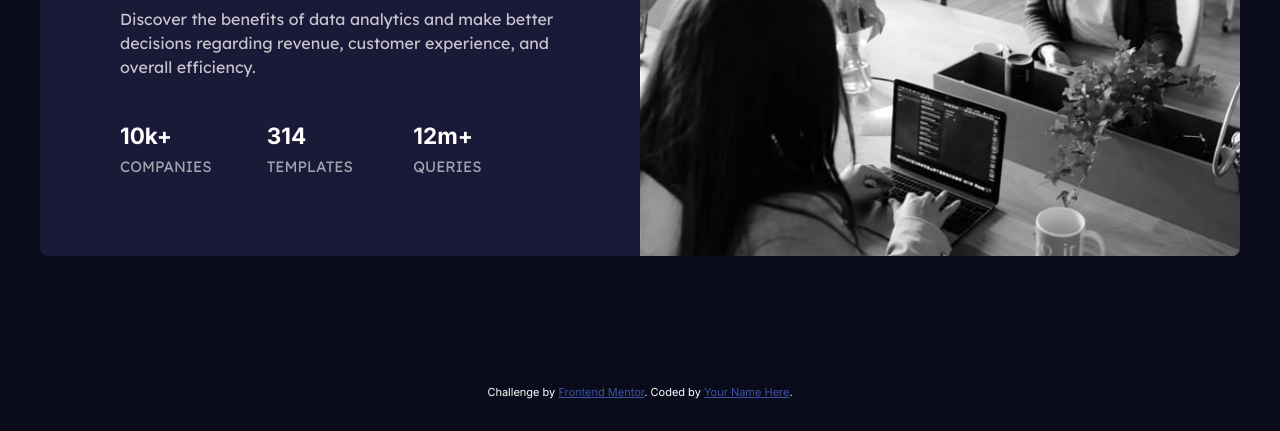
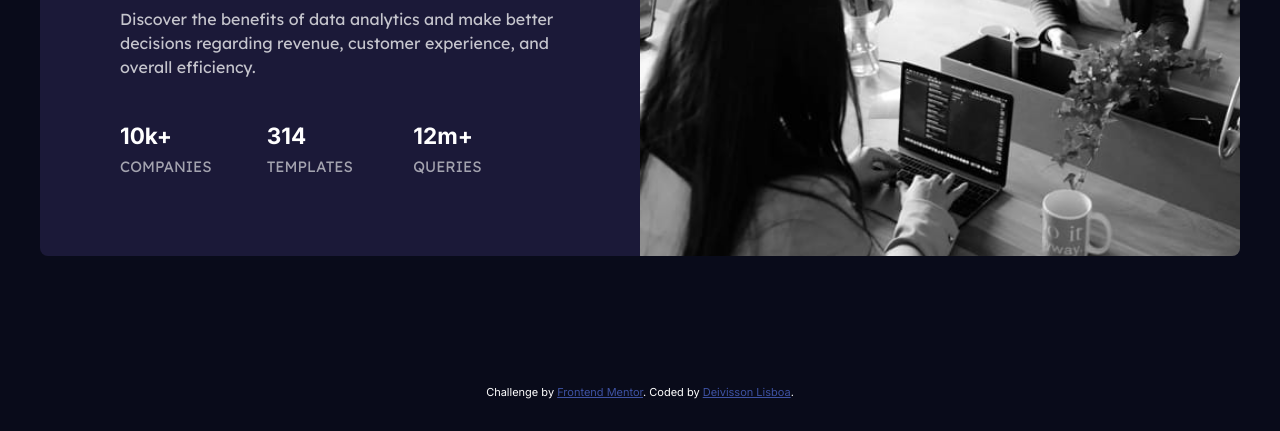
Before and after one commit to DeivissonLisboa/frontend-mentor-stats-preview-card-component, a plain HTML site: page index.html in a window 1280 px wide. Shown: the part 369-800 px from the top of the page. Drawn offline with Linux system fonts and the light colour scheme.

Commit message:
Change attribution

```diff
--- a/index.html
+++ b/index.html
@@ -30,7 +30,7 @@
     <main>
       <header>
         <img
-          src="images/image-header-mobile.jpg"
+          src="images/image-header-desktop.jpg"
           alt="business women with notebooks"
         />
       </header>
@@ -63,7 +63,10 @@
       Challenge by
       <a href="https://www.frontendmentor.io?ref=challenge" target="_blank"
         >Frontend Mentor</a
-      >. Coded by <a href="#">Your Name Here</a>.
+      >. Coded by
+      <a href="https://www.frontendmentor.io/profile/deivissonlisboa"
+        >Deivisson Lisboa</a
+      >.
     </footer>
   </body>
 </html>
```
